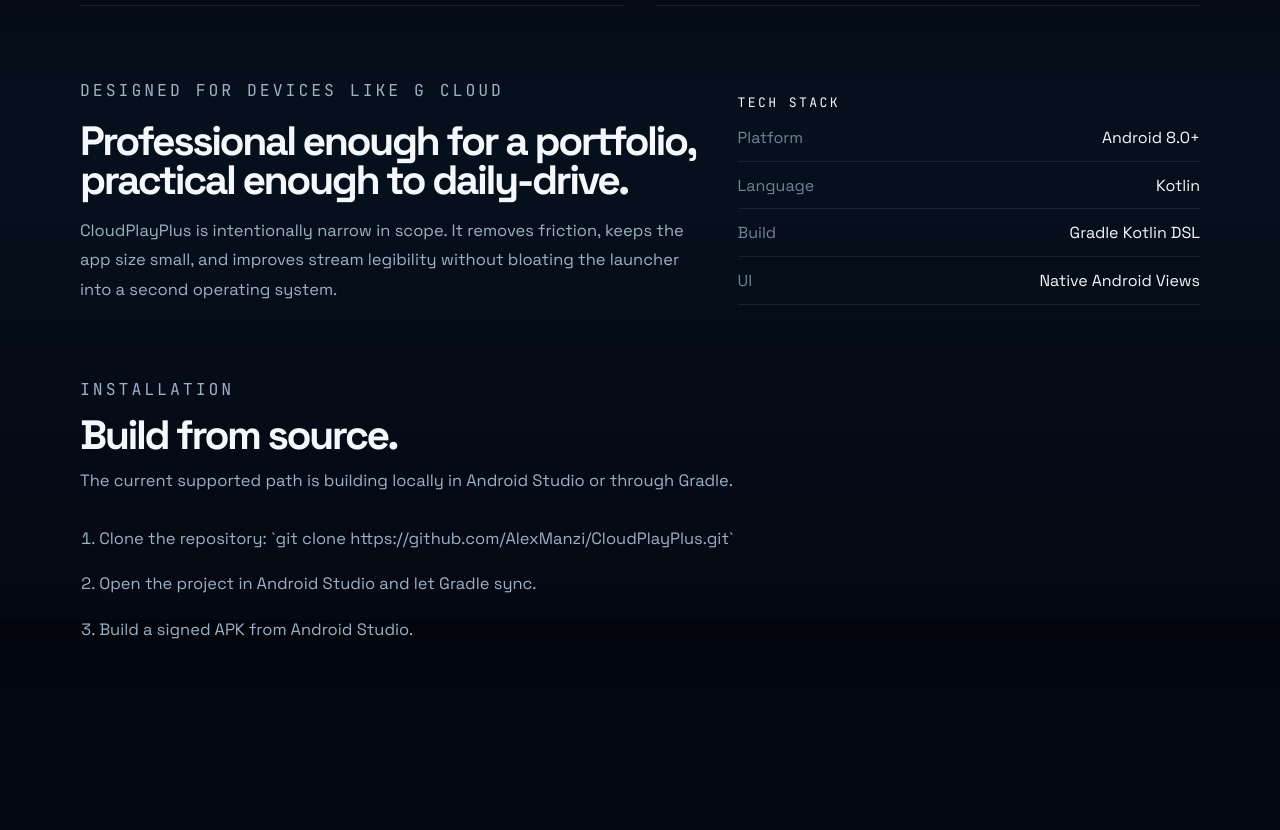
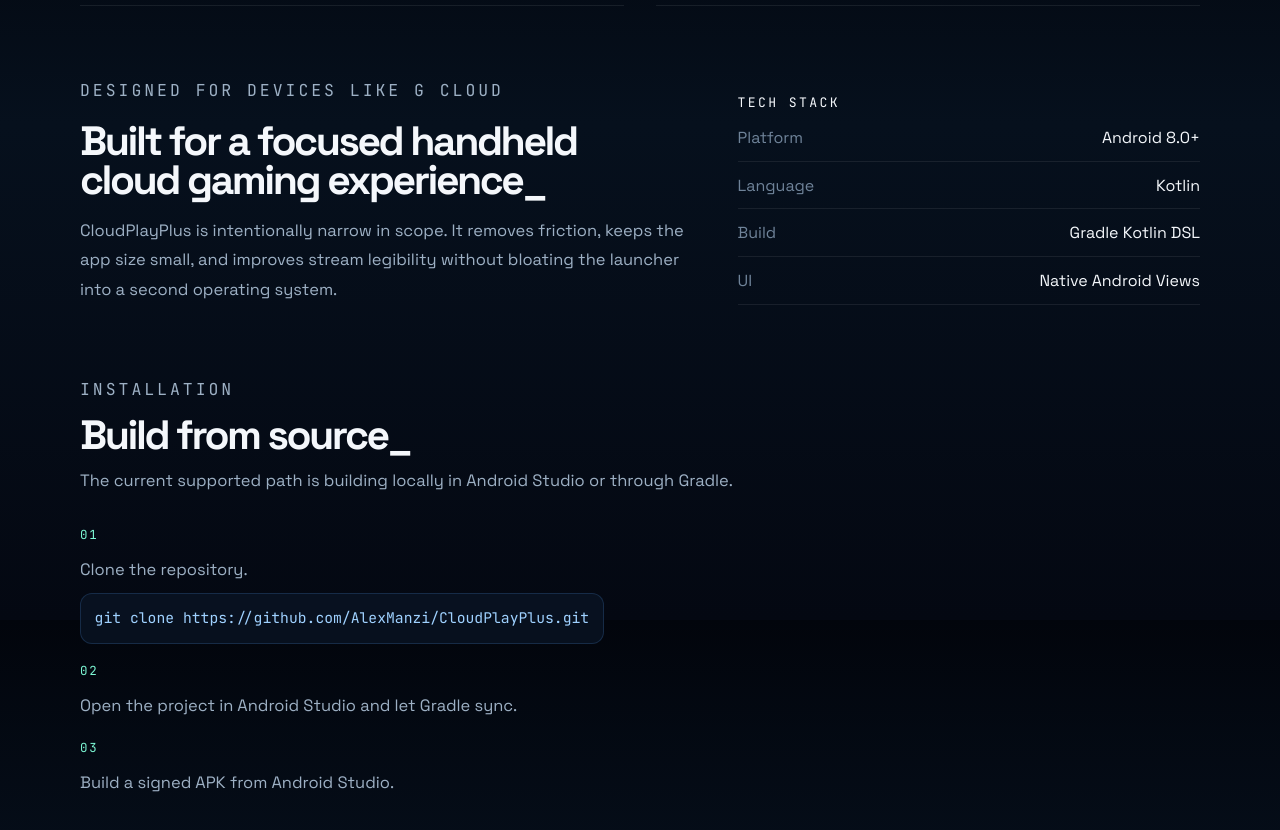
Before and after one commit to AlexManzi/cloud-play-plus, a Next.js app: page / in a window 1280 px wide. Shown: the part 980-1810 px from the top of the page. Before the commit the page ends 1708 px from the top, so only its background shows below. Built offline with nearby package versions, Linux system fonts and the light colour scheme.

Commit message:
Make styling updates

```diff
--- a/app/page.module.css
+++ b/app/page.module.css
@@ -284,8 +284,36 @@
 .installSteps {
   display: grid;
   gap: 1rem;
-  padding-left: 1.2rem;
+  padding-left: 0;
+  list-style: none;
   max-width: 760px;
+}
+
+.installSteps li {
+  display: grid;
+  gap: 0.55rem;
+}
+
+.stepNumber {
+  color: var(--accent);
+  font-family: var(--font-jetbrains-mono), monospace;
+  font-size: 0.78rem;
+  letter-spacing: 0.14em;
+  text-transform: uppercase;
+}
+
+.inlineCommand {
+  display: block;
+  width: fit-content;
+  max-width: 100%;
+  padding: 0.7rem 0.85rem;
+  border: 1px solid rgba(88, 166, 255, 0.18);
+  border-radius: 12px;
+  background: rgba(10, 22, 38, 0.72);
+  color: #9fd1ff;
+  font-family: var(--font-jetbrains-mono), monospace;
+  font-size: 0.92rem;
+  overflow-wrap: anywhere;
 }
 
 @media (hover: hover) and (pointer: fine) {
--- a/app/page.tsx
+++ b/app/page.tsx
@@ -31,7 +31,7 @@
 ] as const;
 
 const installSteps = [
-  "Clone the repository: `git clone https://github.com/AlexManzi/CloudPlayPlus.git`",
+  "Clone the repository.",
   "Open the project in Android Studio and let Gradle sync.",
   "Build a signed APK from Android Studio.",
 ] as const;
@@ -69,7 +69,7 @@
 
       <section id="top" className={styles.hero}>
         <div className={styles.heroCopy}>
-          <h1>A minimal Android launcher for Xbox Cloud Gaming.</h1>
+          <h1>A minimal Android launcher for Xbox Cloud Gaming_</h1>
           <p className={styles.lead}>
             Built for handhelds, tablets, and phones that need a cleaner path
             into streaming. Fast launch, sharper visuals, and optional Discord
@@ -105,7 +105,7 @@
       <section id="features" className={styles.gridSection}>
         <div className={styles.sectionHeading}>
           <p className={styles.kicker}>Why it works</p>
-          <h2>Focused features, no throwaway surface area.</h2>
+          <h2>Focused features, no throwaway surface area_</h2>
         </div>
         <div className={styles.featureGrid}>
           {features.map((feature) => (
@@ -120,7 +120,7 @@
       <section id="about" className={styles.splitSection}>
         <article className={styles.storyBlock}>
           <p className={styles.kicker}>Designed for devices like G Cloud</p>
-          <h2>Professional enough for a portfolio, practical enough to daily-drive.</h2>
+          <h2>Built for a focused handheld cloud gaming experience_</h2>
           <p>
             CloudPlayPlus is intentionally narrow in scope. It removes friction,
             keeps the app size small, and improves stream legibility without
@@ -144,7 +144,7 @@
       <section id="install" className={styles.installSection}>
         <div className={styles.sectionHeading}>
           <p className={styles.kicker}>Installation</p>
-          <h2>Build from source.</h2>
+          <h2>Build from source_</h2>
           <p>
             The current supported path is building locally in Android Studio or
             through Gradle.
@@ -153,8 +153,18 @@
 
         <div className={styles.installLayout}>
           <ol className={styles.installSteps}>
-            {installSteps.map((step) => (
-              <li key={step}>{step}</li>
+            {installSteps.map((step, index) => (
+              <li key={step}>
+                <span className={styles.stepNumber}>
+                  {String(index + 1).padStart(2, "0")}
+                </span>
+                <span>{step}</span>
+                {index === 0 ? (
+                  <code className={styles.inlineCommand}>
+                    git clone https://github.com/AlexManzi/CloudPlayPlus.git
+                  </code>
+                ) : null}
+              </li>
             ))}
           </ol>
         </div>
```
